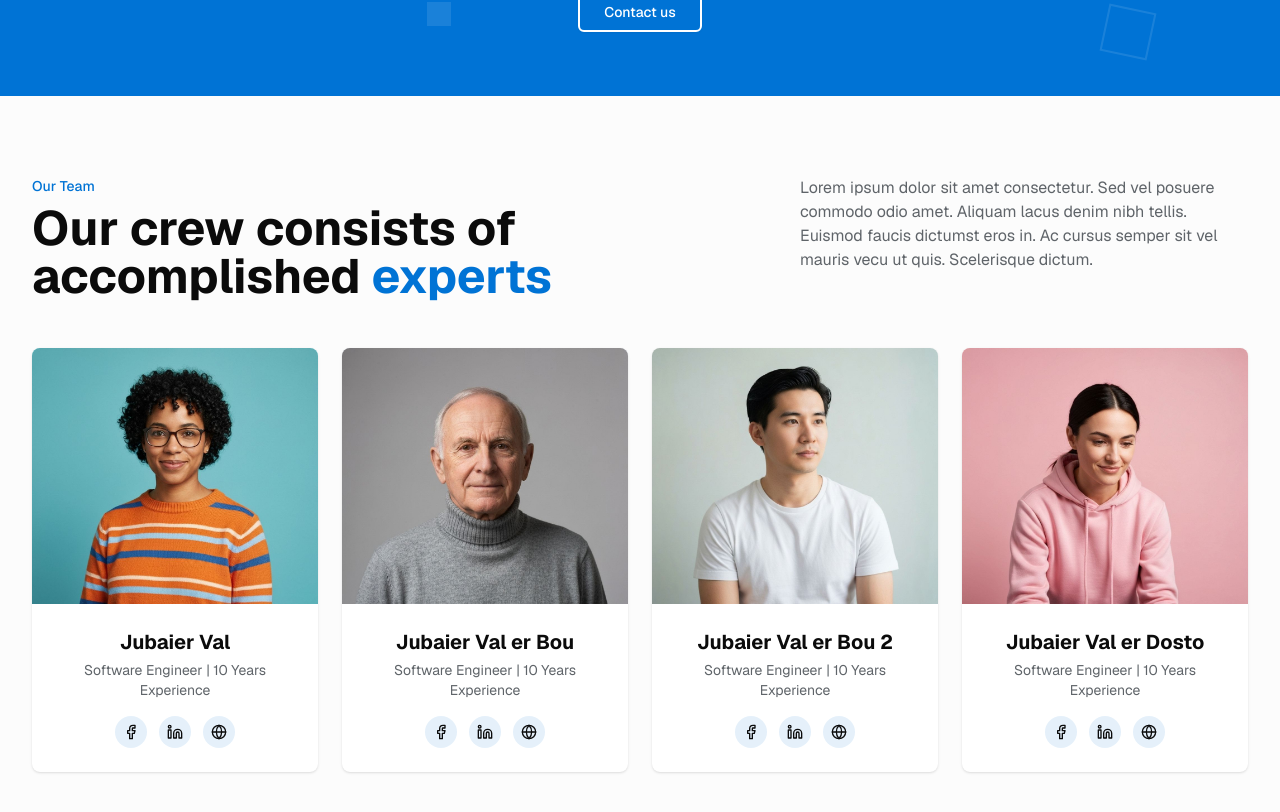
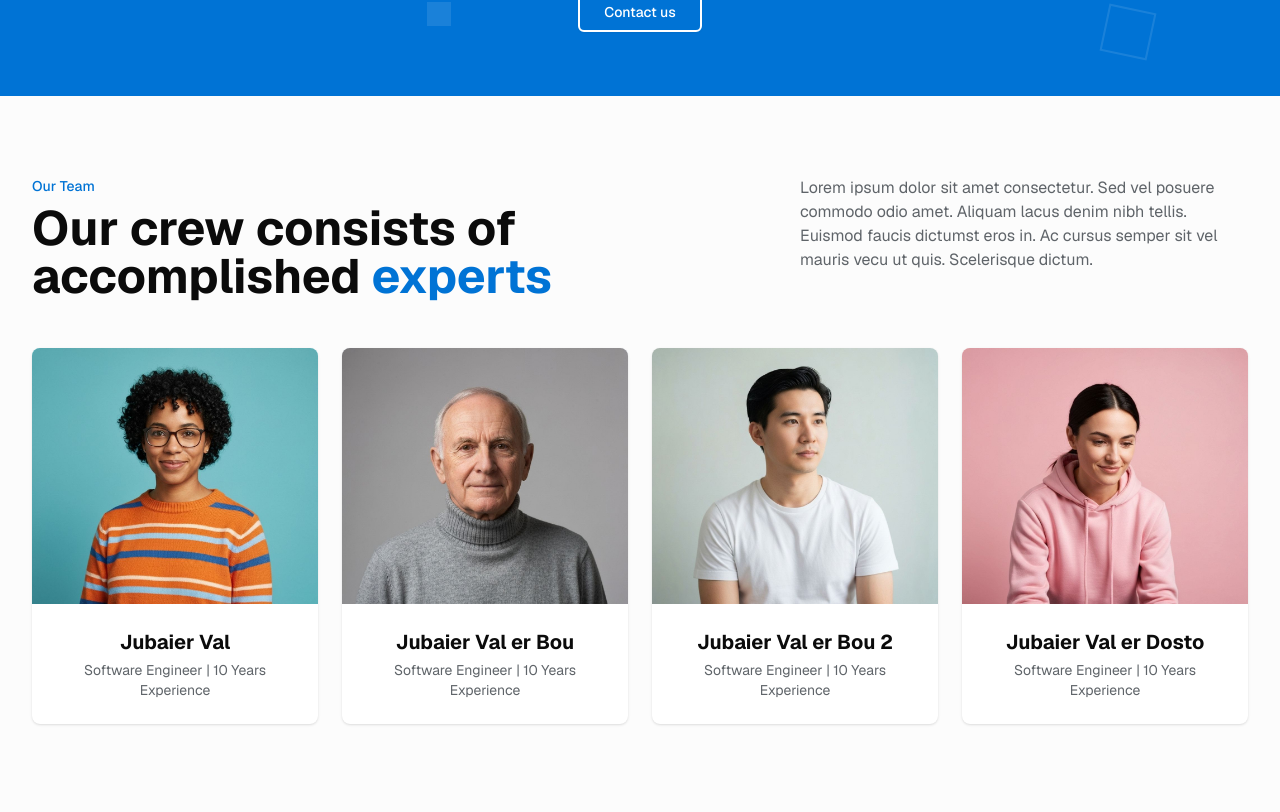
Before and after one commit to shomoysoft/shomoysoft-website-mohin-design, a Next.js app: page / in a window 1280 px wide. Shown: the part 2978-3790 px from the top of the page. Built offline with nearby package versions, Linux system fonts and the light colour scheme.

Commit message:
feat: make team member cards clickable links
Remove social media links and add clickable hover effect

#VERCEL_SKIP

Co-authored-by: null <224840437+shomoysoft@users.noreply.github.com>

```diff
--- a/components/team-section.tsx
+++ b/components/team-section.tsx
@@ -1,11 +1,11 @@
 import Image from "next/image"
-import { Facebook, Linkedin, Globe } from "lucide-react"
 import Link from "next/link"
 
 const teamMembers = [
   {
     id: 1,
     name: "Jubaier Val",
+    slug: "jubaer-hossain",
     title: "Software Engineer | 10 Years Experience",
     image: "/team-member-1.jpg",
     bgColor: "bg-cyan-100",
@@ -13,6 +13,7 @@ const teamMembers = [
   {
     id: 2,
     name: "Jubaier Val er Bou",
+    slug: "tamanna-tanni",
     title: "Software Engineer | 10 Years Experience",
     image: "/team-member-2.jpg",
     bgColor: "bg-slate-200",
@@ -20,6 +21,7 @@ const teamMembers = [
   {
     id: 3,
     name: "Jubaier Val er Bou 2",
+    slug: "sarah-ahmed",
     title: "Software Engineer | 10 Years Experience",
     image: "/team-member-3.jpg",
     bgColor: "bg-gray-100",
@@ -27,6 +29,7 @@ const teamMembers = [
   {
     id: 4,
     name: "Jubaier Val er Dosto",
+    slug: "michael-rahman",
     title: "Software Engineer | 10 Years Experience",
     image: "/team-member-4.jpg",
     bgColor: "bg-rose-100",
@@ -56,9 +59,10 @@ export function TeamSection() {
         {/* Team Member Cards */}
         <div className="grid sm:grid-cols-2 lg:grid-cols-4 gap-6">
           {teamMembers.map((member) => (
-            <div
+            <Link
               key={member.id}
-              className="bg-card rounded-lg overflow-hidden shadow-sm hover:shadow-md transition-shadow"
+              href={`/teams/${member.slug}`}
+              className="bg-card rounded-lg overflow-hidden shadow-sm hover:shadow-lg transition-all hover:-translate-y-1 block"
             >
               <div className={`relative h-64 ${member.bgColor}`}>
                 <Image
@@ -70,29 +74,9 @@ export function TeamSection() {
               </div>
               <div className="p-6 text-center">
                 <h3 className="text-xl font-bold text-foreground mb-1">{member.name}</h3>
-                <p className="text-sm text-muted-foreground mb-4">{member.title}</p>
-                <div className="flex justify-center gap-3">
-                  <Link
-                    href="#"
-                    className="w-8 h-8 rounded-full bg-primary/10 flex items-center justify-center hover:bg-primary hover:text-white transition-colors"
-                  >
-                    <Facebook className="h-4 w-4" />
-                  </Link>
-                  <Link
-                    href="#"
-                    className="w-8 h-8 rounded-full bg-primary/10 flex items-center justify-center hover:bg-primary hover:text-white transition-colors"
-                  >
-                    <Linkedin className="h-4 w-4" />
-                  </Link>
-                  <Link
-                    href="#"
-                    className="w-8 h-8 rounded-full bg-primary/10 flex items-center justify-center hover:bg-primary hover:text-white transition-colors"
-                  >
-                    <Globe className="h-4 w-4" />
-                  </Link>
-                </div>
+                <p className="text-sm text-muted-foreground">{member.title}</p>
               </div>
-            </div>
+            </Link>
           ))}
         </div>
       </div>
```
